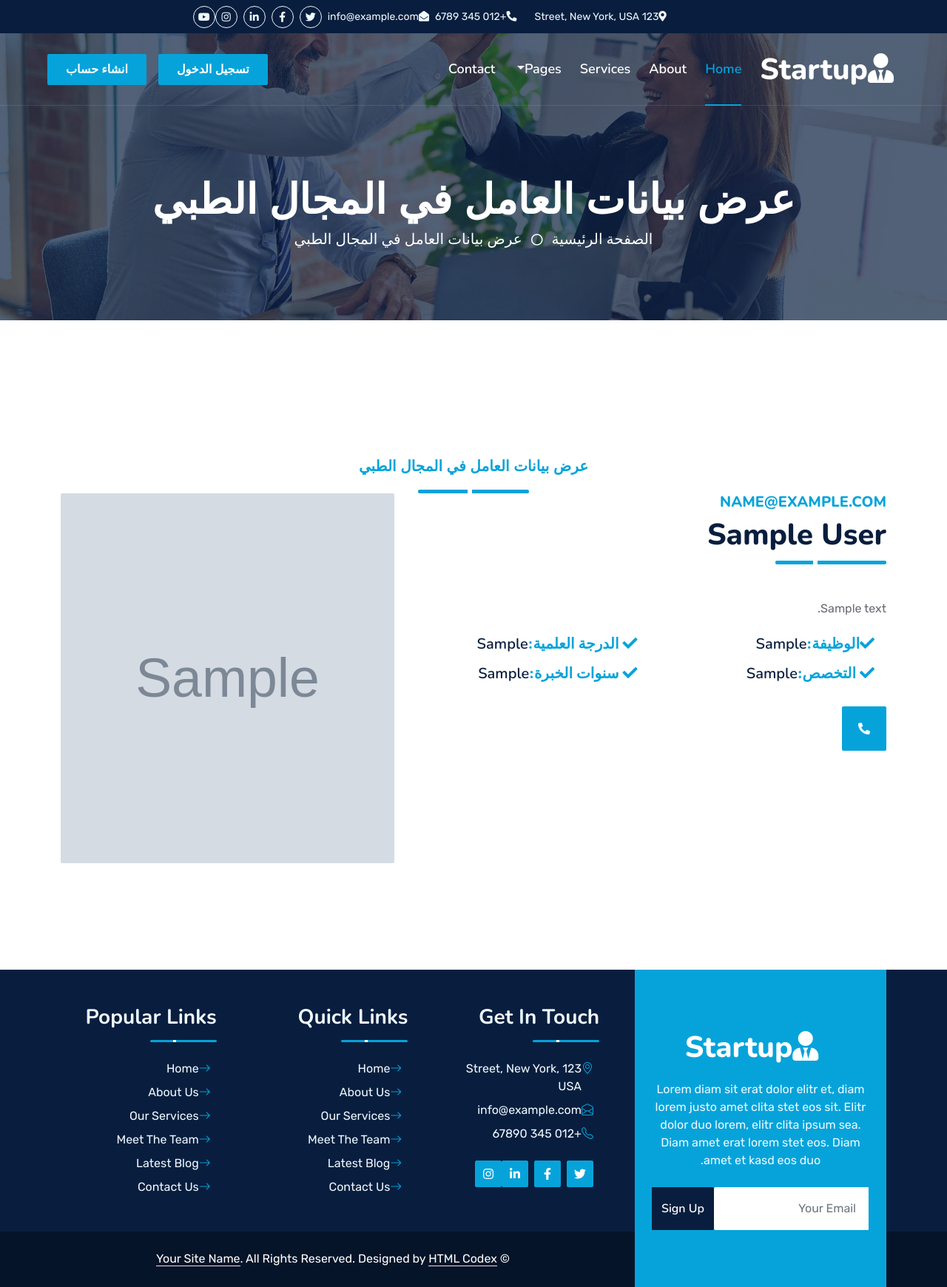
After one commit to AnodMohamed/Social-Networking-web-application-for-Healthcare-Professionals, a Laravel app: page /public/medical/showprofile/1 in a window 1280 px wide. The commit adds this page. Shown: the whole page at 74% size. Run offline with Laravel 9, Linux system fonts and the light colour scheme; tables that the repository leaves empty hold one stand-in row (values such as "Sample post"); grey boxes marked "Sample" are stand-in pictures; data that the repository does not hold is empty; some libraries are stand-ins or nearby versions.

Commit message:
View medical profile

```diff
--- a/app/Http/Controllers/public/PublicController.php
+++ b/app/Http/Controllers/public/PublicController.php
@@ -4,6 +4,7 @@ namespace App\Http\Controllers\public;
 
 use App\Http\Controllers\Controller;
 use App\Models\medicalPersonProfile;
+use App\Models\User;
 use Illuminate\Http\Request;
 use Illuminate\Support\Facades\Auth;
 
@@ -25,4 +26,12 @@ class PublicController extends Controller
 
         return view('public.home');
     }
+
+    public function showprofile($user_id){
+        $user = User::where('id', $user_id)->first();
+        $medical_profile = medicalPersonProfile::where('user_id', $user_id)->first();
+
+        return view('public.medical.showprofile')->with(compact('user','medical_profile'));
+    }
+
 }
--- /dev/null
+++ b/resources/views/public/medical/showprofile.blade.php
@@ -0,0 +1,163 @@
+
+
+@include('layouts.header')
+<div class="container-fluid bg-primary py-5 bg-header" style="margin-bottom: 90px;">
+        <div class="row py-5">
+            <div class="col-12 pt-lg-5 mt-lg-5 text-center">
+                <h1 class="display-4 text-white animated zoomIn"> عرض  بيانات العامل في المجال الطبي</h1>
+                <a href="{{ route('home') }}" class="h5 text-white">الصفحة الرئيسية</a>
+                <i class="far fa-circle text-white px-2"></i>
+                @auth
+                    @if (Auth::user()->type  == 'ادمن')
+                        <a href="{{ route('admin.medical.index') }}" class="h5 text-white">التحكم في العاملين في المجال الطبي</a>
+                        <i class="far fa-circle text-white px-2"></i>
+                    @endif
+                @endauth
+                <span  class="h5 text-white"> عرض  بيانات العامل في المجال الطبي</span>
+            </div>
+        </div>
+    </div>
+    </div>
+    <!-- Navbar End -->
+
+
+    <!-- Full Screen Search Start -->
+    <div class="modal fade" id="searchModal" tabindex="-1">
+    <div class="modal-dialog modal-fullscreen">
+        <x-authentication-card>
+            <x-slot name="logo">
+            </x-slot>
+
+            <div class="modal-content" style="background: rgba(9, 30, 62, .7);">
+                <div class="modal-header border-0">
+                    <button type="button" class="btn bg-white btn-close" data-bs-dismiss="modal" aria-label="Close"></button>
+                </div>
+                <div class="modal-body d-flex align-items-center justify-content-center">
+                    <div class="input-group" style="max-width: 600px;">
+                        <input type="text" class="form-control bg-transparent border-primary p-3" placeholder="Type search keyword">
+                        <button class="btn btn-primary px-4"><i class="bi bi-search"></i></button>
+                    </div>
+                </div>
+            </div>
+        </x-authentication-card>
+    </div>
+    </div>
+    <!-- Full Screen Search End -->
+
+
+    <!-- Contact Start -->
+    <div class="container-fluid py-5 wow fadeInUp" data-wow-delay="0.1s">
+    <div class="container py-5">
+        <div class="section-title text-center position-relative pb-3 mb-5 mx-auto" style="max-width: 600px;">
+            <h5 class="fw-bold text-primary text-uppercase"> عرض  بيانات العامل في المجال الطبي</h5>
+            <h6 class="mb-0">   </h6>
+        </div>
+
+
+        <div class="row g-5">
+            <div class="col-lg-12 wow slideInUp m-auto row" data-wow-delay="0.3s">
+                <div class="col-lg-7">
+                    <div class="section-title position-relative pb-3 mb-5">
+                        {{--البريد الالكتروني--}}
+                        <h5 class="fw-bold text-primary text-uppercase"> {{ $user->email }}</h5>
+
+                        {{-- اسم المستخدم--}}
+                        <h1 class="mb-0">{{ $user->name }}</h1>
+                    </div>
+
+                    {{---نبذةتعريفية--}}
+                    <p class="mb-4">{!! $medical_profile->bio !!}</p>
+
+                    <div class="row g-0 mb-3">
+                        <div class="col-sm-6 wow zoomIn" data-wow-delay="0.2s">
+                            {{--الوظيفة--}}
+                            <h5 class="mb-3"><i class="fa fa-check text-primary me-3">الوظيفة:</i>{{ $medical_profile->occupation }} </h5>
+                            {{--التخصص--}}
+                            <h5 class="mb-3"><i class="fa fa-check text-primary me-3"> التخصص:</i>{{ $medical_profile->specialization }}</h5>
+                        </div>
+                        <div class="col-sm-6 wow zoomIn" data-wow-delay="0.4s">
+                             {{--الدرجة العلمية--}}
+                            <h5 class="mb-3"><i class="fa fa-check text-primary me-3"> الدرجة العلمية:</i>{{ $medical_profile->degree }}</h5>
+                            {{-- سنوات الخبرة --}}
+                            <h5 class="mb-3"><i class="fa fa-check text-primary me-3"> سنوات الخبرة:</i>{{ $medical_profile->experience }}</h5>
+                        </div>
+                    </div>
+                    <div class="d-flex align-items-center mb-4 wow fadeIn" data-wow-delay="0.6s">
+                        <div class="bg-primary d-flex align-items-center justify-content-center rounded" style="width: 60px; height: 60px;">
+                            <i class="fa fa-phone-alt text-white"></i>
+                        </div>
+                    </div>
+
+                     {{-- بطاقة الهوية --}}
+                    @if (Auth::user()->type == "ادمن" || Auth::user()->id == $user->id)
+
+                        <div class="d-blok align-items-center mb-4 wow fadeIn" data-wow-delay="0.6s">
+                            <div class=" d-blok align-items-center justify-content-center rounded" >
+                                <h4> بطاقة الهوية </h4>
+                                @if(isset($medical_profile->Identification_card))
+                                    <iframe class="mt-2" src="{{asset('storage/uploads')}}/{{ $medical_profile->Identification_card }}"
+                                    style="width: 100%; height: 300px;"></iframe>
+                                @else
+                                    <p>لا يوجد ملف pdf</p>
+                                @endif
+                            </div>
+                        </div>
+
+                    @endif
+
+                    {{-- الرخصة--}}
+                    @if (Auth::user()->type == "ادمن" || Auth::user()->id == $user->id)
+
+                        <div class="d-blok align-items-center mb-4 wow fadeIn" data-wow-delay="0.6s">
+                            <div class=" d-blok align-items-center justify-content-center rounded" >
+                                <h4>الرخصة</h4>
+                                @if(isset($medical_profile->license))
+                                    <iframe class="mt-2" src="{{asset('storage/uploads')}}/{{ $medical_profile->license }}"
+                                    style="width: 100%; height: 300px;"></iframe>
+                                @else
+                                    <p>لا يوجد ملف pdf</p>
+                                @endif
+                            </div>
+                        </div>
+
+                    @endif
+
+                    {{-- الشهادة --}}
+                    @if (Auth::user()->type == "ادمن" || Auth::user()->id == $user->id)
+
+                        <div class="d-blok align-items-center mb-4 wow fadeIn" data-wow-delay="0.6s">
+                            <div class=" d-blok align-items-center justify-content-center rounded" >
+                                <h4>الشهادة</h4>
+                                @if(isset($medical_profile->certificate))
+                                    <iframe class="mt-2" src="{{asset('storage/uploads')}}/{{ $medical_profile->certificate }}"
+                                    style="width: 100%; height: 300px;"></iframe>
+                                @else
+                                    <p>لا يوجد ملف pdf</p>
+                                @endif
+                            </div>
+                        </div>
+
+                    @endif
+                </div>
+
+                {{-- الصور التعريفية --}}
+                <div class="col-lg-5" style="height: 500px;">
+                    <div class="position-relative h-100">
+                        @if ($user->profile_photo_path == Null)
+                            <img src="{{ asset('defult.jpg') }}"  class="position-absolute w-100 h-100 rounded wow zoomIn"
+                            data-wow-delay="0.9s" style="object-fit: cover;">
+                        @else
+                            <img src="{{asset('storage')}}/{{$user->profile_photo_path}}" class="position-absolute w-100 h-100 rounded wow zoomIn"
+                            data-wow-delay="0.9s" style="object-fit: cover;">
+                        @endif
+                        {{-- <img class="position-absolute w-100 h-100 rounded wow zoomIn"  src="img/about.jpg" style="object-fit: cover;"> --}}
+                    </div>
+                </div>
+
+            </div>
+        </div>
+    </div>
+</div>
+
+
+@include('layouts.footer')
--- a/routes/web.php
+++ b/routes/web.php
@@ -17,6 +17,7 @@ use Illuminate\Support\Facades\Route;
 */
 
 Route::get('/', [PublicController::class, 'home'])->name('home');
+Route::get('/public/medical/showprofile/{user_id:id}', [PublicController::class, 'showprofile'])->name('public.medical.showprofile');
 
 //admin
 Route::middleware(['verified','authadmin'])->group(function(){
```
Also changed, not shown: resources/views/admin/medical/index.blade.php (+11 -5 lines).
